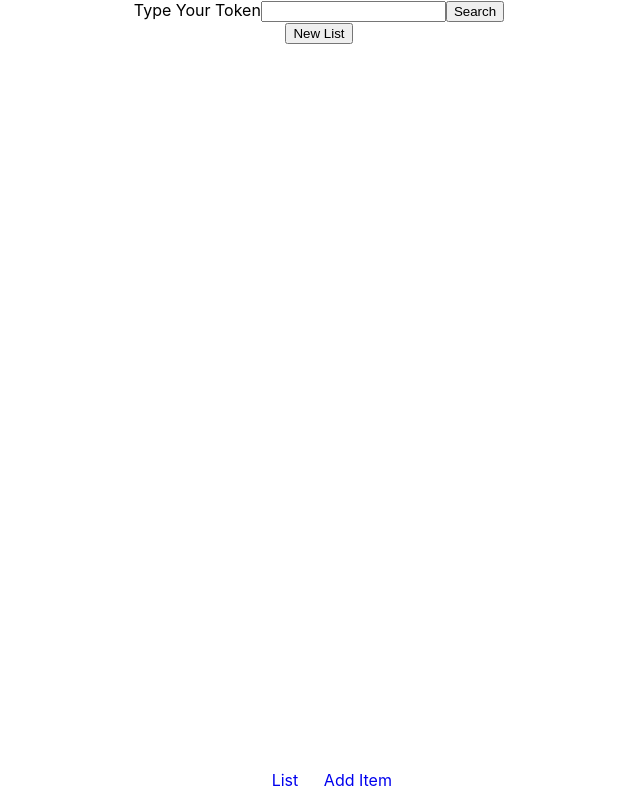
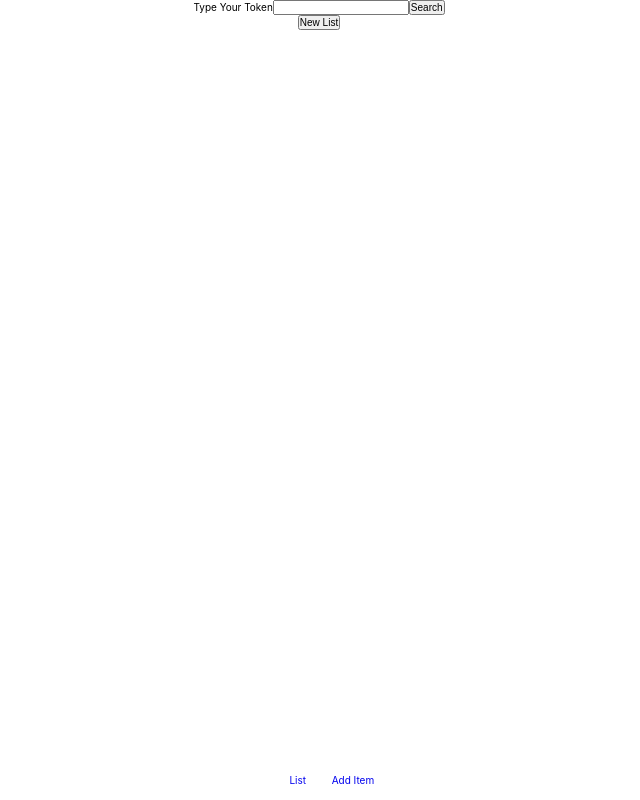
Before and after one commit to the-collab-lab/tcl-24-smart-shopping-list, a React (Create React App) app: page / in a window 1280 px wide. Shown: the whole page, without its empty margins (321-961 px from the left). Built offline with nearby package versions, Linux system fonts and the light colour scheme.

Commit message:
the general style has been added

```diff
--- a/package.json
+++ b/package.json
@@ -8,7 +8,8 @@
     "react-dom": "^17.0.1",
     "react-firebase-hooks": "^3.0.3",
     "react-router-dom": "^5.2.0",
-    "react-scripts": "4.0.1"
+    "react-scripts": "4.0.1",
+    "styled-components": "^5.3.0"
   },
   "devDependencies": {
     "@testing-library/jest-dom": "^5.11.6",
--- a/src/App.js
+++ b/src/App.js
@@ -8,9 +8,12 @@
 import Home from './components/Home/Home';
 import ProtectedRoute from './components/ProtectedRoute/ProtectedRoute';
 
+import { GlobalStyle } from '../src/components/Style/Global.Style';
+
 function App() {
   return (
     <Router>
+      <GlobalStyle />
       <div className="App">
         <Switch>
           <ProtectedRoute path="/list">
--- /dev/null
+++ b/src/components/Style/Global.Style.js
@@ -0,0 +1,12 @@
+import { createGlobalStyle } from 'styled-components';
+
+export const GlobalStyle = createGlobalStyle`
+
+    *{
+        margin:0;
+        padding:0;
+        box-sizing:border-box;
+        font-size:10px;
+    }
+
+`;
```
Also changed, not shown: 1 other file (tests, documents, lock files or other folders).
